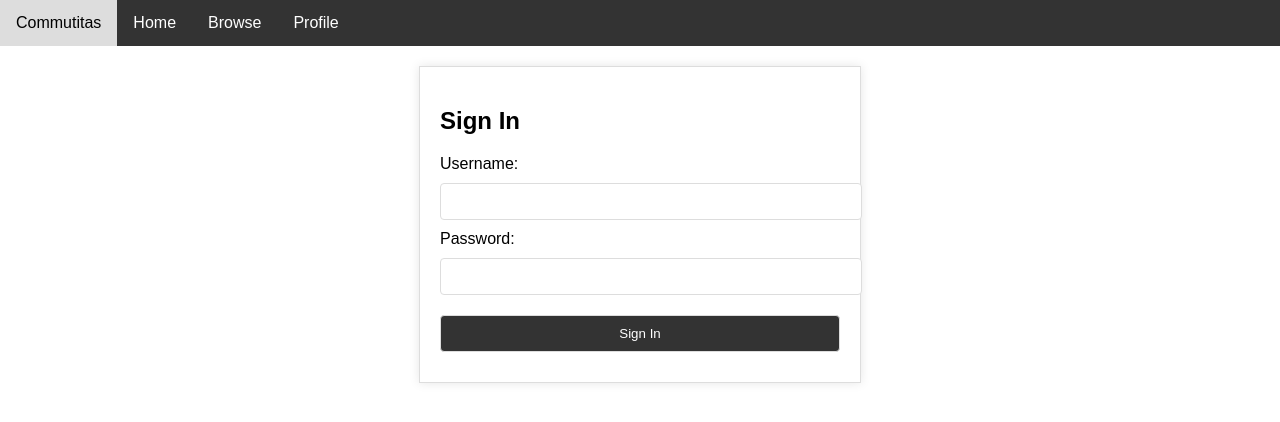
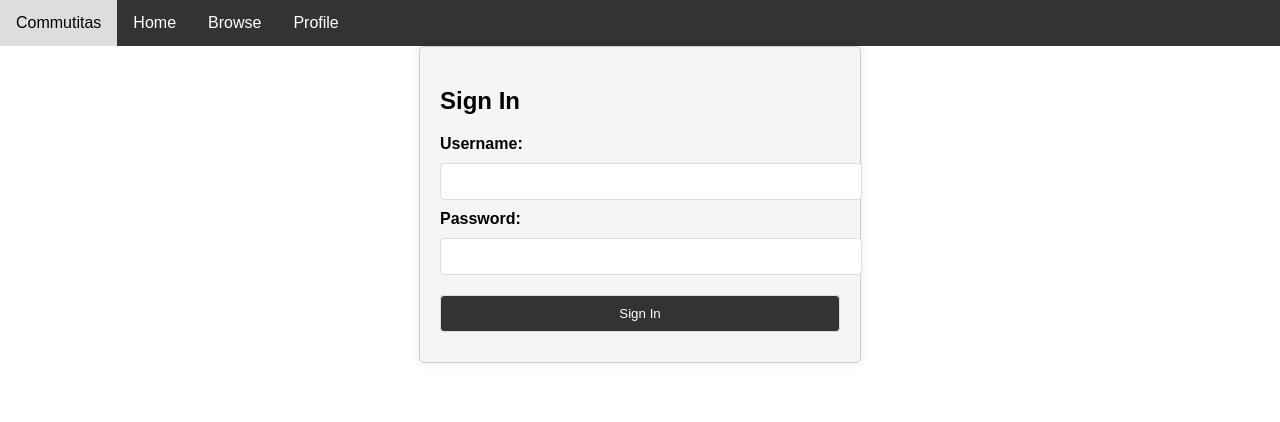
Before and after one commit to yukiCodesStuff/commutitas, a React (Create React App) app in the folder app/: page / in a window 1280 px wide. Shown: the top 422 px of the page. Built offline with nearby package versions, Linux system fonts and the light colour scheme.

Commit message:
trying to push changes

```diff
--- /dev/null
+++ b/app/src/Profile.css
@@ -0,0 +1,62 @@
+/* SignIn.css */
+
+/* Container */
+.container {
+        max-width: 400px;
+        margin: 0 auto;
+        padding: 20px;
+        background-color: #f5f5f5;
+        border: 1px solid #ccc;
+        border-radius: 5px;
+        box-shadow: 0 0 10px rgba(0, 0, 0, 0.1);
+      }
+
+      /* Form Title */
+      .form-title {
+        text-align: center;
+        font-size: 24px;
+        margin-bottom: 20px;
+      }
+
+      /* Form */
+      .form {
+        display: flex;
+        flex-direction: column;
+      }
+
+      /* Form Group */
+      .form-group {
+        margin-bottom: 15px;
+      }
+
+      /* Label */
+      label {
+        font-weight: bold;
+        margin-bottom: 5px;
+      }
+
+      /* Input and Select */
+      .form-control {
+        padding: 8px; /* Adjust the padding to make the text boxes smaller */
+        border: 1px solid #ccc;
+        border-radius: 5px;
+        font-size: 16px;
+        outline: none;
+        width:80%; /* Set the width to 100% to make the text boxes fill the container */
+      }
+
+      /* Submit Button */
+      .btn-submit {
+        background-color: #333;
+        color: white;
+        padding: 10px;
+        border: none;
+        border-radius: 5px;
+        cursor: pointer;
+        font-size: 16px;
+        margin-top: 10px;
+      }
+
+      .btn-submit:hover {
+        background-color: #555;
+      }
--- a/app/src/Profile.jsx
+++ b/app/src/Profile.jsx
@@ -1,5 +1,6 @@
 // Profile.jsx
 import React from 'react';
+import './Profile.css'; // Import the CSS file for styling
 
 const Profile = () => {
   return (
```
